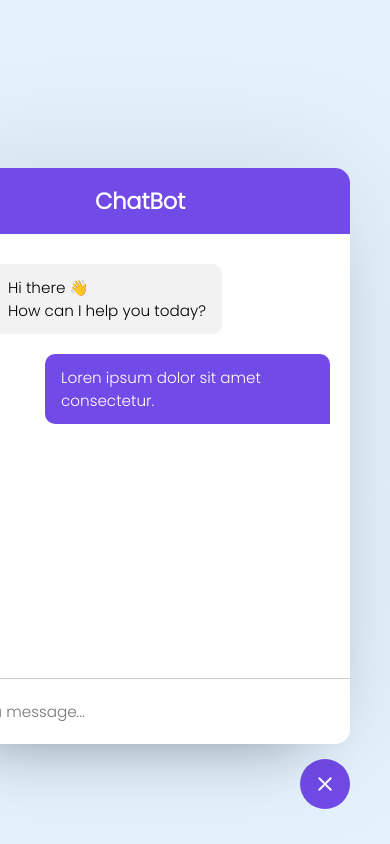
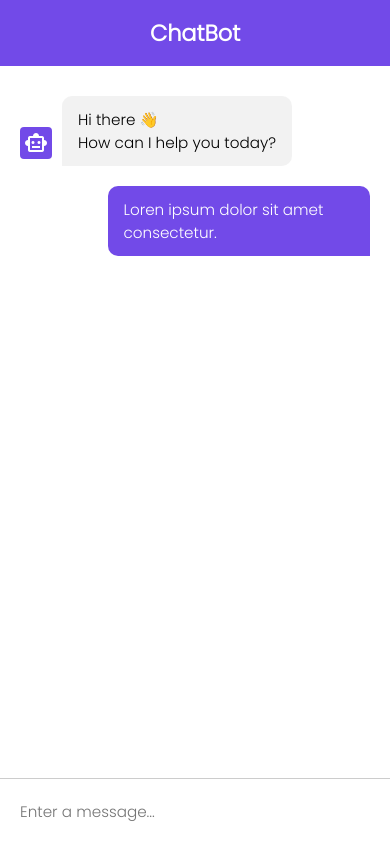
Before and after one commit to alasaidi/Chat_bot, a plain HTML site: page index.html in a window 390 px wide. Drawn offline with nearby package versions, Linux system fonts and the light colour scheme.

Commit message:
make the app responsive

```diff
--- a/style/style.css
+++ b/style/style.css
@@ -132,3 +132,15 @@ body {
 .chat-input textarea:valid ~ span {
   visibility: visible;
 }
+@media (max-width: 490px) {
+  .chatbot {
+    right: 0;
+    bottom: 0;
+    width: 100%;
+    height: 100%;
+    border-radius: 0;
+  }
+  .chatbot .chatbox {
+    height: 90%;
+  }
+}
```
